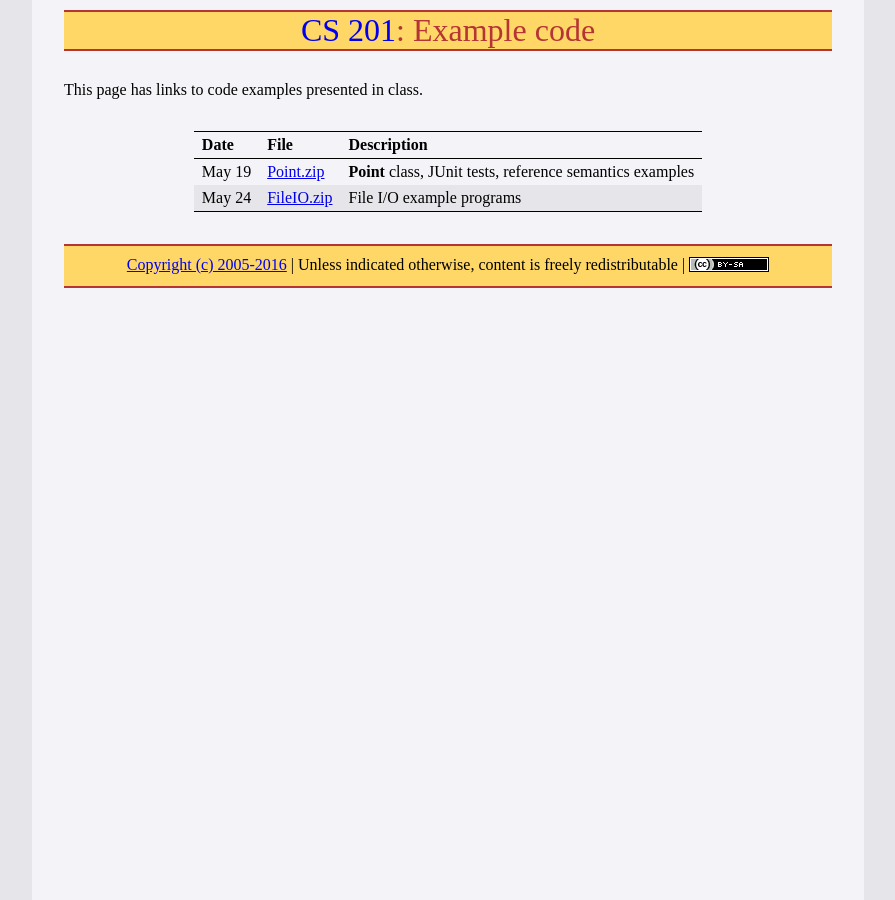
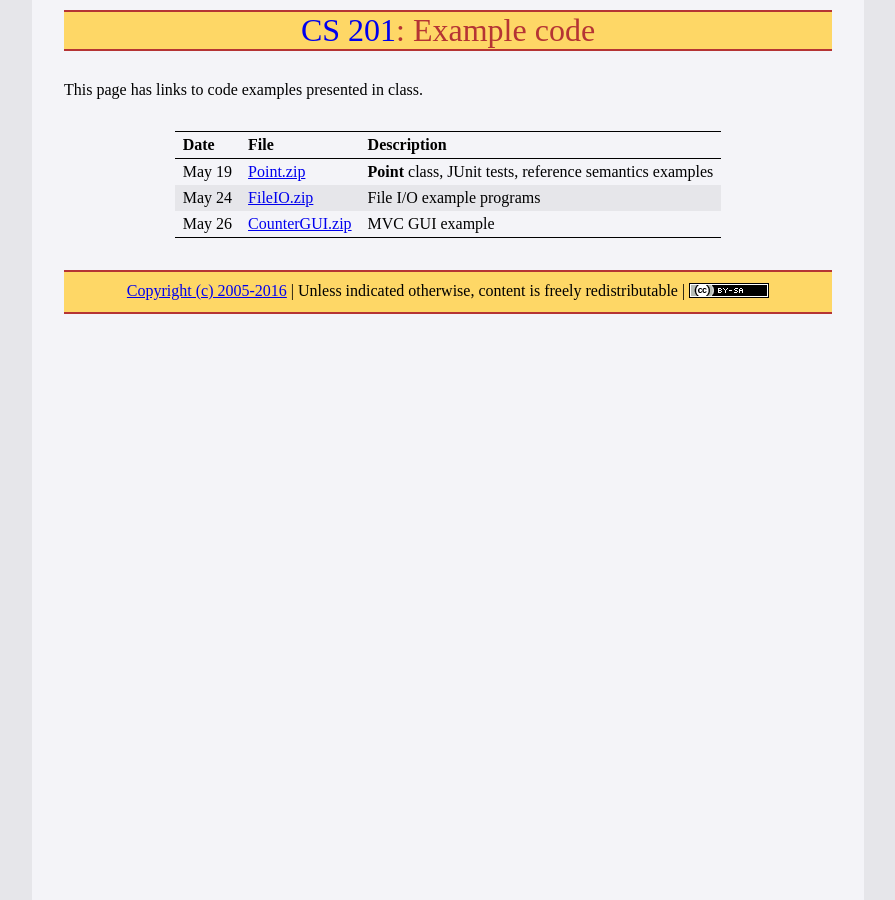
Before and after one commit to ycpcs/cs201-summer2016, a Jekyll site: the page built from examples/index.md, in a window 1280 px wide. Shown: the whole page, without its empty margins (192-1087 px from the left). Built offline with Jekyll 4.4.1, drawn with Linux system fonts in a browser that asks for light colours; some web fonts are replaced.

Commit message:
MVC example

```diff
--- a/examples/index.md
+++ b/examples/index.md
@@ -9,3 +9,4 @@ Date | File | Description
 ---- | ---- | -----------
 May 19 | [Point.zip](Point.zip) | **Point** class, JUnit tests, reference semantics examples
 May 24 | [FileIO.zip](FileIO.zip) | File I/O example programs
+May 26 | [CounterGUI.zip](CounterGUI.zip) | MVC GUI example
```
Also changed, not shown: 1 other file.
